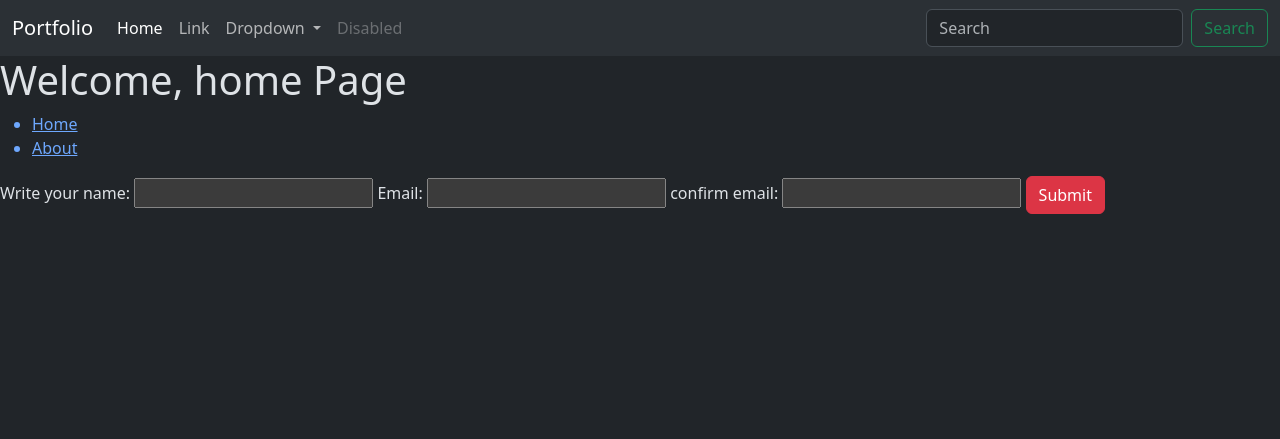
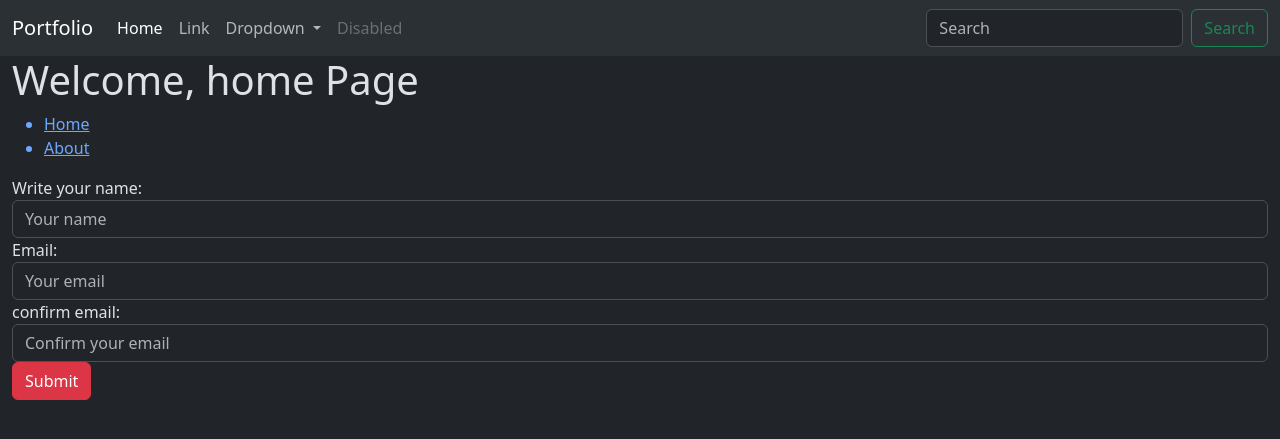
Before and after one commit to RaisulislamRimon/learn-django-python, a Django app: page / in a window 1280 px wide. Shown: the top 439 px of the page. Run offline with Django 4.2, Linux system fonts and the light colour scheme.

Commit message:
add style in django form

```diff
--- a/src/cfehome/forms.py
+++ b/src/cfehome/forms.py
@@ -7,6 +7,21 @@ class LandingPageForm(forms.Form):
     # age = forms.IntegerField()
     email = forms.EmailField()
     email2 = forms.EmailField(label="confirm email")
+
+    def __init__(self, *args, **kwargs):
+        super().__init__(*args, **kwargs)
+        print(self.fields)
+        for field in self.fields:
+            print(field)
+            default_css_class = "form-control"  # bootstrap class
+            new_attrs = {
+                "class": default_css_class,
+                "id": f"{field}",
+                "placeholder": f"Your {field}",
+            }
+            if field == "email2":
+                new_attrs["placeholder"] = "Confirm your email"
+            self.fields[field].widget.attrs.update(new_attrs)
 
     def clean(self):
         data = self.cleaned_data
--- a/src/templates/base.html
+++ b/src/templates/base.html
@@ -16,8 +16,10 @@
 
 <body data-bs-theme="dark">
     {% include 'base/navbar.html' %}
-    {% block content %}
-    {% endblock %}
+    <div class="container-fluid">
+        {% block content %}
+        {% endblock %}
+    </div>
     <!-- bootstrap js cdn -->
     {% include 'base/bootstrap_js.html' %}
 </body>
```
